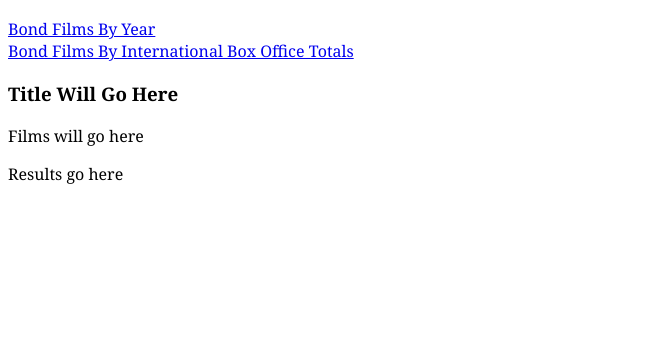
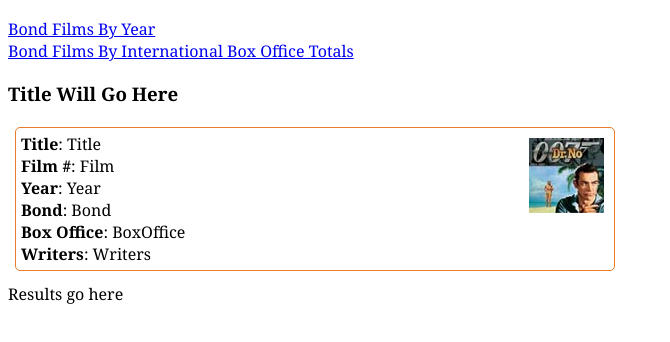
Before and after one commit to N8thanaelR/bond-web-services, a plain HTML site: page index.html in a window 1280 px wide. Shown: the part 54-396 px from the top of the page, without its empty margins (0-670 px from the left). Drawn offline with nearby package versions, Linux system fonts and the light colour scheme.

Commit message:
adds css and html

```diff
--- /dev/null
+++ b/css/bond.css
@@ -0,0 +1,30 @@
+body {font-family:georgia;}
+#films {
+	max-width:600px;
+	margin:5px;
+	padding:2px;
+}
+#films > div {
+	padding:5px;
+	min-height:40px;
+	margin-bottom:5px;
+	border:1px solid #E77D2C;
+	-moz-border-radius: 5px;
+	-webkit-border-radius: 5px;
+	border-radius: 5px;
+	position:relative; /* required to place #pic to right */
+}
+
+#films h3 {
+	font-family:georgia;
+	padding:5px;
+	color:#fff;
+	background:#E77D2C;
+	margin:0;
+}
+
+.pic{
+	position:absolute;
+	right:10px;
+	top:10px;
+}
--- a/index.html
+++ b/index.html
@@ -1,6 +1,7 @@
 <html>
 <head>
 <title>Bond Web Service Demo</title>
+<link rel="stylesheet" href="css/bond.css" />
 <style>
 body {font-family:georgia;}
 </style>
@@ -73,7 +74,15 @@ function bondJSON(data){
 		<a href="box" class="category">Bond Films By International Box Office Totals</a>
 		<h3 id="filmtitle">Title Will Go Here</h3>
 		<div id="films">
-			<p>Films will go here</p>
+			<div>
+				<b>Title</b>: Title<br />
+				<b>Film #</b>: Film<br />
+				<b>Year</b>: Year<br />
+				<b>Bond</b>: Bond<br />
+				<b>Box Office</b>: BoxOffice<br />
+				<b>Writers</b>: Writers<br />
+				<div class="pic"><img src="thumbnails/dr-no.jpg" /></div>
+			</div>
 		</div>
 		<div id="output">Results go here</div>
 	</body>
```
